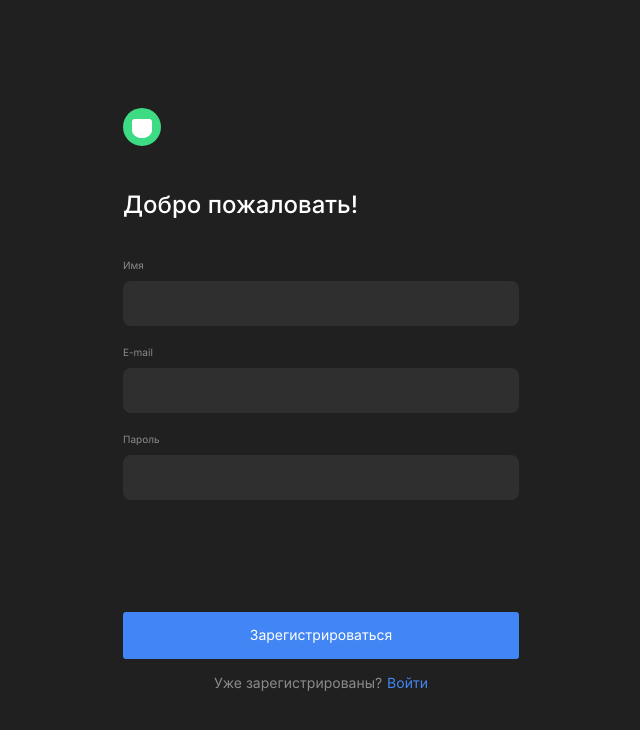
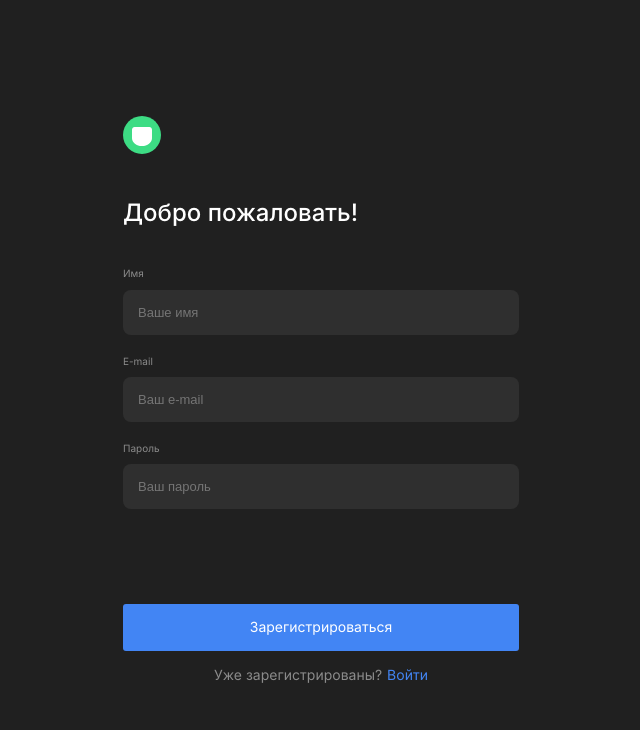
Before and after one commit to MiskevichStanislav/movies-explorer-frontend, a React (Create React App) app: page /signup in a window 1280 px wide. Shown: the top 730 px of the page, without its empty margins (319-959 px from the left). Built offline with nearby package versions, Linux system fonts and the light colour scheme.

Commit message:
addplaceholder+adaptive correction

```diff
--- a/src/components/Field/Field.js
+++ b/src/components/Field/Field.js
@@ -2,6 +2,10 @@ import './Field.css';
 
 function Field({ text, value, setValue, type = 'text' }) {
     const isPassword = type === 'password'
+    const getPlaceholder = (text) => {
+    const lowerText = text.toLowerCase()
+    return text === 'Имя' ? `Вашe ${lowerText}` : `Ваш ${lowerText}`
+    }
 
     return (
         <field className="field">
@@ -12,6 +16,8 @@ function Field({ text, value, setValue, type = 'text' }) {
                 value={value}
                 onChange={e => setValue(e.target.value)}
                 autoComplete={isPassword ? 'off' : undefined}
+                placeholder={getPlaceholder(text)}
+                required
             />
         </field>
     );
--- a/src/components/Login/Login.css
+++ b/src/components/Login/Login.css
@@ -1,3 +1,3 @@
 .form-login .form__submit-button {
-    margin-top: 179px;
+    margin-top: 160px;
 }
--- a/src/components/Profile/Profile.css
+++ b/src/components/Profile/Profile.css
@@ -5,7 +5,7 @@
 
 .profile__container {
     height: 100%;
-    max-width: 440px;
+    max-width: 410px;
     text-align: center;
 }
 
@@ -51,6 +51,7 @@
     color: inherit;
     width: 100%;
     outline: none;
+    font-size: 11px;
 }
 
 .profile__buttons {
--- a/src/components/Register/Register.css
+++ b/src/components/Register/Register.css
@@ -1,3 +1,3 @@
 .form-register .form__submit-button {
-    margin-top: 92px;
+    margin-top: 75px;
 }
```
